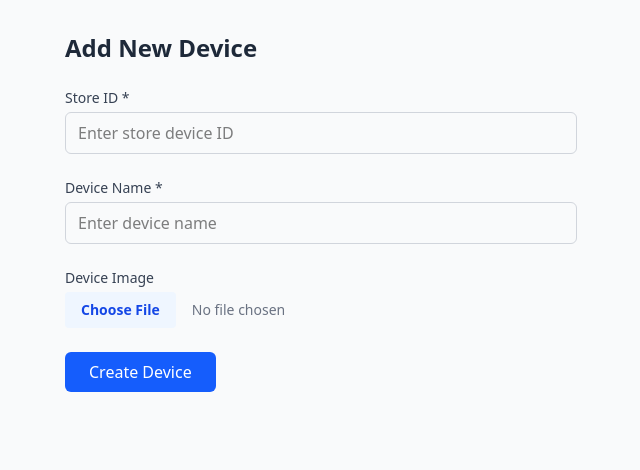
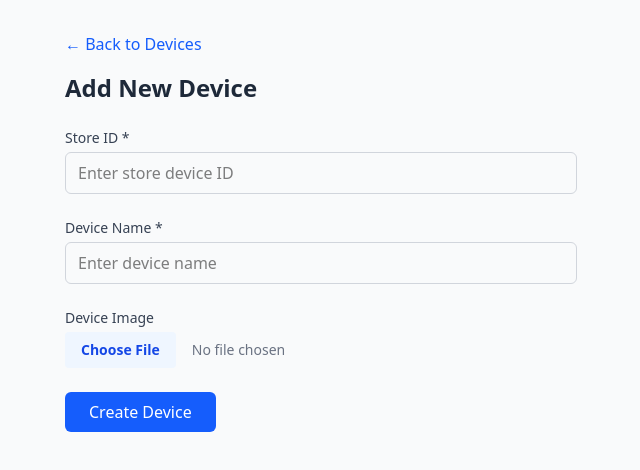
Before and after one commit to harris1111/nora-device-mng, a React (Vite) app in the folder frontend/: page /devices/new in a window 1280 px wide. Shown: the top 470 px of the page, without its empty margins (15-655 px from the left). Built offline with nearby package versions, Linux system fonts and the light colour scheme; the HTML template or start-up script is replaced by a standard one.

Commit message:
feat: add back button to device list on create page

```diff
--- a/frontend/src/pages/device-create-page.jsx
+++ b/frontend/src/pages/device-create-page.jsx
@@ -1,4 +1,4 @@
-import { useNavigate } from 'react-router-dom';
+import { useNavigate, Link } from 'react-router-dom';
 import { createDevice } from '../api/device-api';
 import DeviceForm from '../components/device-form';
 
@@ -13,6 +13,7 @@ export default function DeviceCreatePage() {
   return (
     <div className="min-h-screen bg-gray-50">
       <div className="max-w-6xl mx-auto px-4 py-8">
+        <Link to="/devices" className="text-blue-600 hover:underline mb-4 inline-block">&larr; Back to Devices</Link>
         <h1 className="text-2xl font-bold text-gray-800 mb-6">Add New Device</h1>
         <DeviceForm onSubmit={handleSubmit} submitLabel="Create Device" />
       </div>
```
